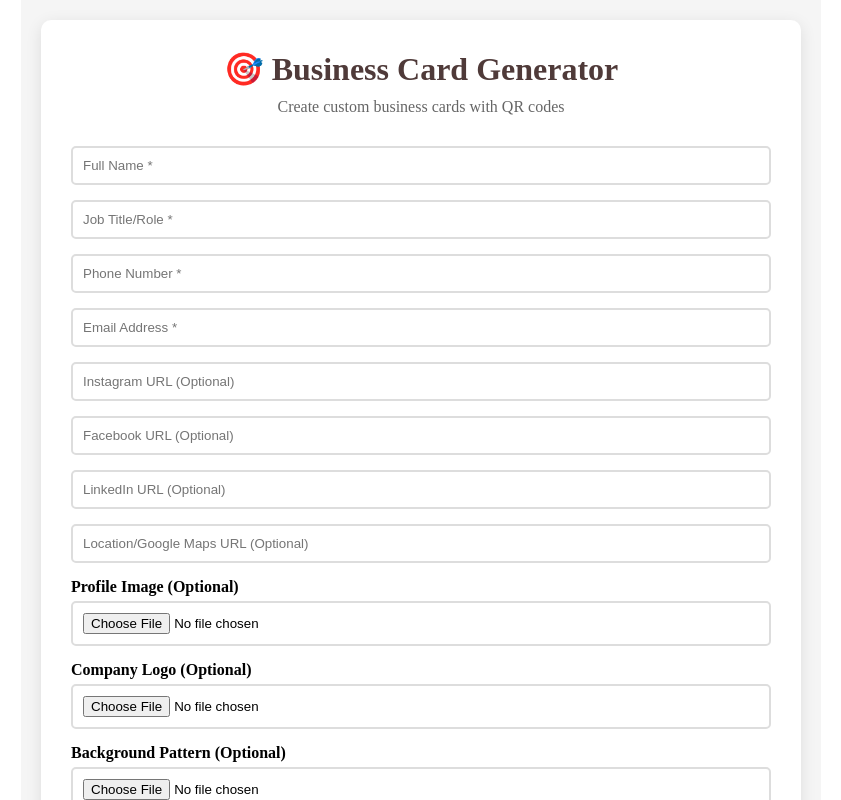
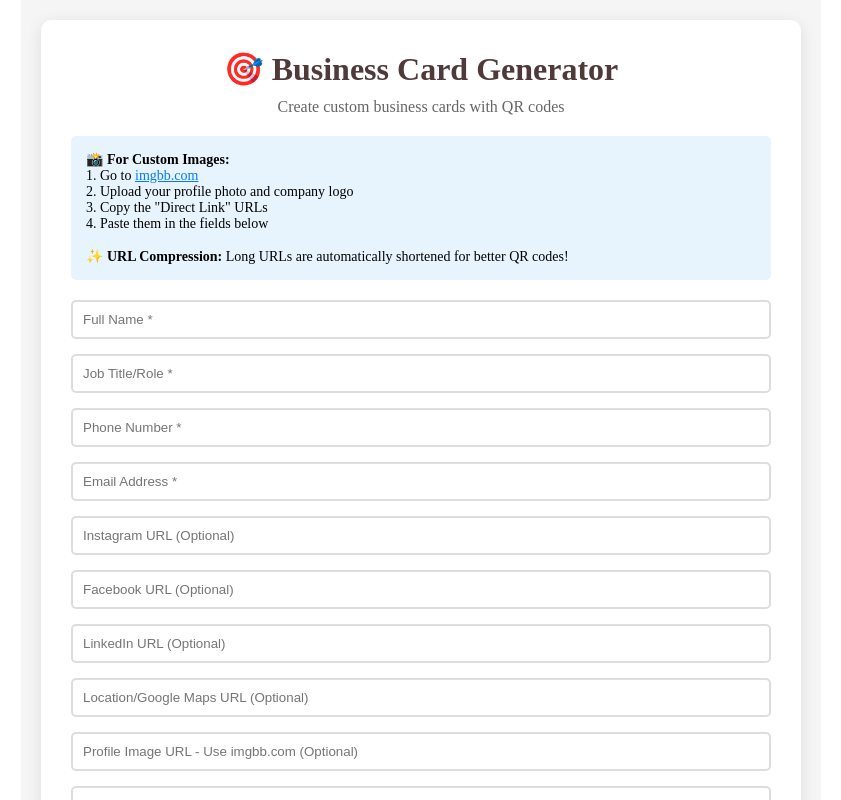
Before and after one commit to kulkarnisnehal2212/dynamic-business-card, a React (Vite) app: page / in a window 1280 px wide. Shown: the whole page, without its empty margins (219-1060 px from the left). Built offline with nearby package versions, Linux system fonts and the light colour scheme.

Commit message:
Implement automatic URL compression and improve image handling

```diff
--- a/src/App.css
+++ b/src/App.css
@@ -117,6 +117,7 @@ html, body {
   top: 48px;
   left: 50%;
   transform: translateX(-50%);
+  z-index: 2;
 }
 
 /* PROFILE */
@@ -129,6 +130,7 @@ html, body {
   transform: translateX(-50%);
   border-radius: 50%;
   object-fit: cover;
+  z-index: 1;
 }
 
 /* NAME */
@@ -213,6 +215,8 @@ html, body {
   background-image: url("/pattern-tile.png");
   background-repeat: repeat;
   background-size: auto;
+  image-rendering: -webkit-optimize-contrast;
+  image-rendering: crisp-edges;
 }
 
 /* LAPTOP VIEW */
--- a/src/App.jsx
+++ b/src/App.jsx
@@ -24,57 +24,12 @@ function QRGenerator() {
     instagram: '',
     facebook: '',
     linkedin: '',
-    location: ''
-  });
-  const [uploadedImages, setUploadedImages] = useState({
-    profile: '',
-    logo: '',
-    pattern: ''
+    location: '',
+    profileUrl: '',
+    logoUrl: ''
   });
   const [generatedURL, setGeneratedURL] = useState('');
   const [qrCodeURL, setQrCodeURL] = useState('');
-
-  const handleImageUpload = async (type, file) => {
-    if (!file) return;
-
-    if (file.size > 200 * 1024) {
-      alert('File too large. Please use image under 200KB.');
-      return;
-    }
-
-    const reader = new FileReader();
-    reader.onload = function(e) {
-      const img = new Image();
-      img.onload = function() {
-        const canvas = document.createElement('canvas');
-        const ctx = canvas.getContext('2d');
-
-        const maxSize = 150;
-        let { width, height } = img;
-
-        if (width > height) {
-          height = (height * maxSize) / width;
-          width = maxSize;
-        } else {
-          width = (width * maxSize) / height;
-          height = maxSize;
-        }
-
-        canvas.width = width;
-        canvas.height = height;
-        ctx.drawImage(img, 0, 0, width, height);
-
-        const compressedBase64 = canvas.toDataURL('image/jpeg', 0.3);
-
-        setUploadedImages(prev => ({
-          ...prev,
-          [type]: compressedBase64
-        }));
-      };
-      img.src = e.target.result;
-    };
-    reader.readAsDataURL(file);
-  };
 
   const handleInputChange = (e) => {
     setFormData({
@@ -90,32 +45,24 @@ function QRGenerator() {
       return;
     }
 
-    // Use Vercel URL instead of localhost
-    const baseURL = 'https://dynamic-business-card-blond.vercel.app';
-    const params = new URLSearchParams();
+    // Create a unique hash for this data
+    const dataString = JSON.stringify(formData);
+    const hash = btoa(dataString).replace(/[+/=]/g, '').substring(0, 8);
 
-    // Add all form data to URL
-    Object.entries(formData).forEach(([key, value]) => {
-      if (value.trim()) {
-        params.append(key, value);
-      }
-    });
+    // Store data in localStorage with hash as key
+    localStorage.setItem(`card_${hash}`, dataString);
 
-    // Add compressed images to URL
-    Object.entries(uploadedImages).forEach(([key, value]) => {
-      if (value) {
-        params.append(key, value);
-      }
-    });
+    // Create very short URL with just the hash
+    const shortURL = `https://dynamic-business-card-blond.vercel.app?id=${hash}`;
 
-    const fullURL = baseURL + '?' + params.toString();
-    setGeneratedURL(fullURL);
+    console.log('Original data:', formData);
+    console.log('Compressed URL:', shortURL);
+    console.log('URL Length:', shortURL.length);
 
-    console.log('Generated URL:', fullURL);
-    console.log('URL Length:', fullURL.length);
+    setGeneratedURL(shortURL);
 
-    // Generate QR code using QR Server API
-    const qrURL = `https://api.qrserver.com/v1/create-qr-code/?size=300x300&data=${encodeURIComponent(fullURL)}`;
+    // Generate QR code using compressed URL
+    const qrURL = `https://api.qrserver.com/v1/create-qr-code/?size=300x300&data=${encodeURIComponent(shortURL)}`;
     console.log('QR URL:', qrURL);
     setQrCodeURL(qrURL);
   };
@@ -143,7 +90,16 @@ function QRGenerator() {
     }}>
       <div style={{ background: 'white', padding: '30px', borderRadius: '10px', boxShadow: '0 4px 16px rgba(0,0,0,0.1)' }}>
         <h1 style={{ color: '#4f3a39', textAlign: 'center', marginBottom: '10px' }}>🎯 Business Card Generator</h1>
-        <p style={{ textAlign: 'center', color: '#666', marginBottom: '30px' }}>Create custom business cards with QR codes</p>
+        <p style={{ textAlign: 'center', color: '#666', marginBottom: '20px' }}>Create custom business cards with QR codes</p>
+
+        <div style={{ background: '#e8f4fd', padding: '15px', borderRadius: '5px', marginBottom: '20px', fontSize: '14px' }}>
+          <strong>📸 For Custom Images:</strong><br/>
+          1. Go to <a href="https://imgbb.com" target="_blank" rel="noopener noreferrer" style={{ color: '#007bff' }}>imgbb.com</a><br/>
+          2. Upload your profile photo and company logo<br/>
+          3. Copy the "Direct Link" URLs<br/>
+          4. Paste them in the fields below<br/><br/>
+          <strong>✨ URL Compression:</strong> Long URLs are automatically shortened for better QR codes!
+        </div>
 
         <div style={{ display: 'grid', gap: '15px', marginBottom: '20px' }}>
           <input
@@ -222,44 +178,23 @@ function QRGenerator() {
             style={{ padding: '10px', border: '2px solid #ddd', borderRadius: '5px' }}
           />
 
-          <div>
-            <label style={{ display: 'block', marginBottom: '5px', fontWeight: 'bold' }}>Profile Image (Optional)</label>
           <input
-              type="file"
-              accept="image/*"
-              onChange={(e) => handleImageUpload('profile', e.target.files[0])}
-              style={{ padding: '10px', border: '2px solid #ddd', borderRadius: '5px', width: '100%' }}
+            type="url"
+            name="profileUrl"
+            placeholder="Profile Image URL - Use imgbb.com (Optional)"
+            value={formData.profileUrl}
+            onChange={handleInputChange}
+            style={{ padding: '10px', border: '2px solid #ddd', borderRadius: '5px' }}
           />
-            {uploadedImages.profile && (
-              <img src={uploadedImages.profile} alt="Profile preview" style={{ maxWidth: '100px', marginTop: '10px', borderRadius: '5px' }} />
-            )}
-          </div>
 
-          <div>
-            <label style={{ display: 'block', marginBottom: '5px', fontWeight: 'bold' }}>Company Logo (Optional)</label>
           <input
-              type="file"
-              accept="image/*"
-              onChange={(e) => handleImageUpload('logo', e.target.files[0])}
-              style={{ padding: '10px', border: '2px solid #ddd', borderRadius: '5px', width: '100%' }}
+            type="url"
+            name="logoUrl"
+            placeholder="Company Logo URL - Use imgbb.com (Optional)"
+            value={formData.logoUrl}
+            onChange={handleInputChange}
+            style={{ padding: '10px', border: '2px solid #ddd', borderRadius: '5px' }}
           />
-            {uploadedImages.logo && (
-              <img src={uploadedImages.logo} alt="Logo preview" style={{ maxWidth: '100px', marginTop: '10px', borderRadius: '5px' }} />
-            )}
-          </div>
-
-          <div>
-            <label style={{ display: 'block', marginBottom: '5px', fontWeight: 'bold' }}>Background Pattern (Optional)</label>
-            <input
-              type="file"
-              accept="image/*"
-              onChange={(e) => handleImageUpload('pattern', e.target.files[0])}
-              style={{ padding: '10px', border: '2px solid #ddd', borderRadius: '5px', width: '100%' }}
-            />
-            {uploadedImages.pattern && (
-              <img src={uploadedImages.pattern} alt="Pattern preview" style={{ maxWidth: '100px', marginTop: '10px', borderRadius: '5px' }} />
-            )}
-          </div>
         </div>
 
         <button
@@ -276,7 +211,7 @@ function QRGenerator() {
             marginBottom: '20px'
           }}
         >
-          🚀 Generate Business Card & QR Code
+          🚀 Generate Short URL & QR Code
         </button>
 
         {generatedURL && (
@@ -369,7 +304,47 @@ function QRGenerator() {
 function BusinessCard() {
   const urlParams = new URLSearchParams(window.location.search);
 
-  const clientData = {
+  // Check if using compressed URL with ID
+  const compressedId = urlParams.get('id');
+  let clientData;
+
+  if (compressedId) {
+    // Load data from localStorage using the ID
+    const storedData = localStorage.getItem(`card_${compressedId}`);
+    if (storedData) {
+      const parsedData = JSON.parse(storedData);
+      clientData = {
+        name: parsedData.name || 'Asha Thakur',
+        role: parsedData.role || 'Hr and Operations Head',
+        phone: parsedData.phone || '8237358995',
+        email: parsedData.email || 'hr@srgpune.in',
+        instagram: parsedData.instagram || '',
+        facebook: parsedData.facebook || '',
+        linkedin: parsedData.linkedin || '',
+        location: parsedData.location || '',
+        profileImg: parsedData.profileUrl || profileImg,
+        logoImg: parsedData.logoUrl || logoImg,
+        patternImg: '/pattern-tile.png'
+      };
+    } else {
+      // Fallback to default if data not found
+      clientData = {
+        name: 'Asha Thakur',
+        role: 'Hr and Operations Head',
+        phone: '8237358995',
+        email: 'hr@srgpune.in',
+        instagram: '',
+        facebook: '',
+        linkedin: '',
+        location: '',
+        profileImg: profileImg,
+        logoImg: logoImg,
+        patternImg: '/pattern-tile.png'
+      };
+    }
+  } else {
+    // Original URL parameter method
+    clientData = {
       name: urlParams.get('name') || 'Asha Thakur',
       role: urlParams.get('role') || 'Hr and Operations Head',
       phone: urlParams.get('phone') || '8237358995',
@@ -378,10 +353,11 @@ function BusinessCard() {
       facebook: urlParams.get('facebook') || '',
       linkedin: urlParams.get('linkedin') || '',
       location: urlParams.get('location') || '',
-    profileImg: urlParams.get('profile') || profileImg,
-    logoImg: urlParams.get('logo') || logoImg,
-    patternImg: urlParams.get('pattern') || '/pattern-tile.png'
+      profileImg: urlParams.get('profileUrl') || profileImg,
+      logoImg: urlParams.get('logoUrl') || logoImg,
+      patternImg: '/pattern-tile.png'
     };
+  }
 
   return (
     <div className="screen">
```
Lines whose indentation alone changed are shown as unchanged.
